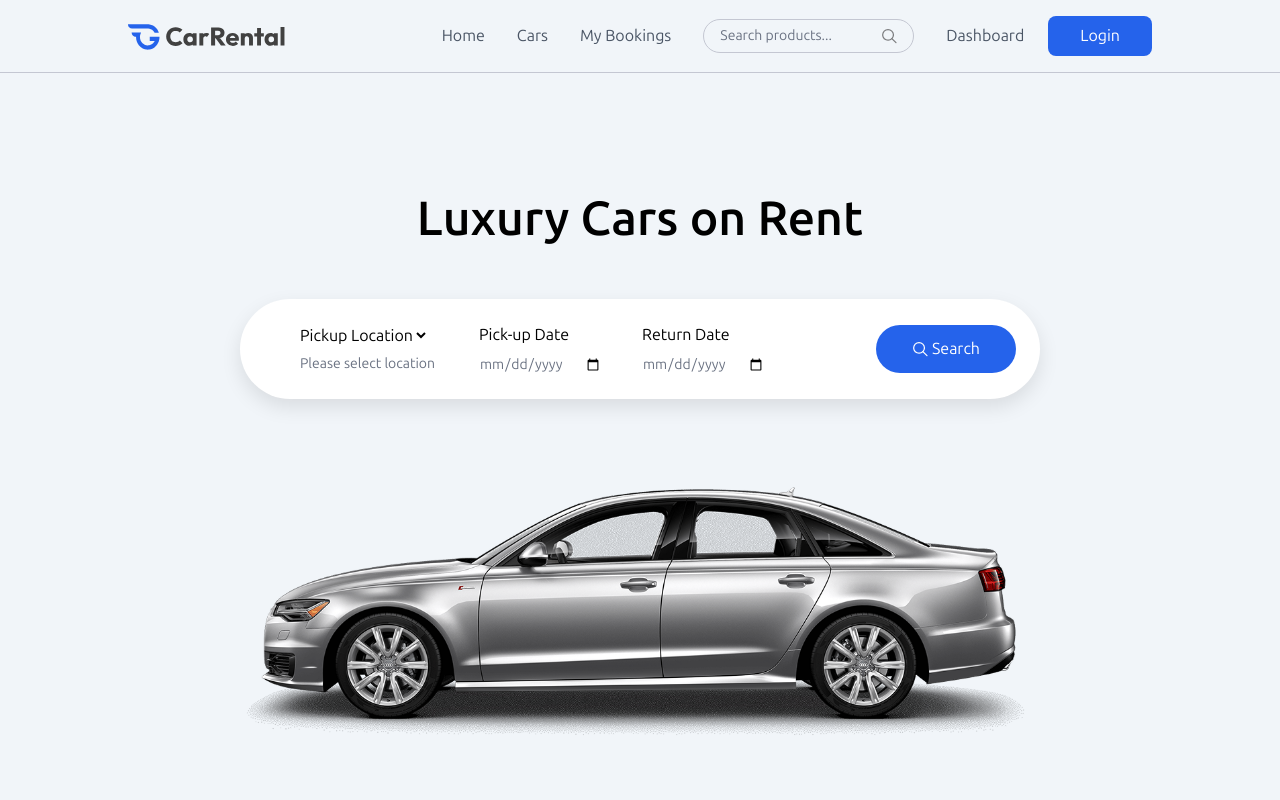
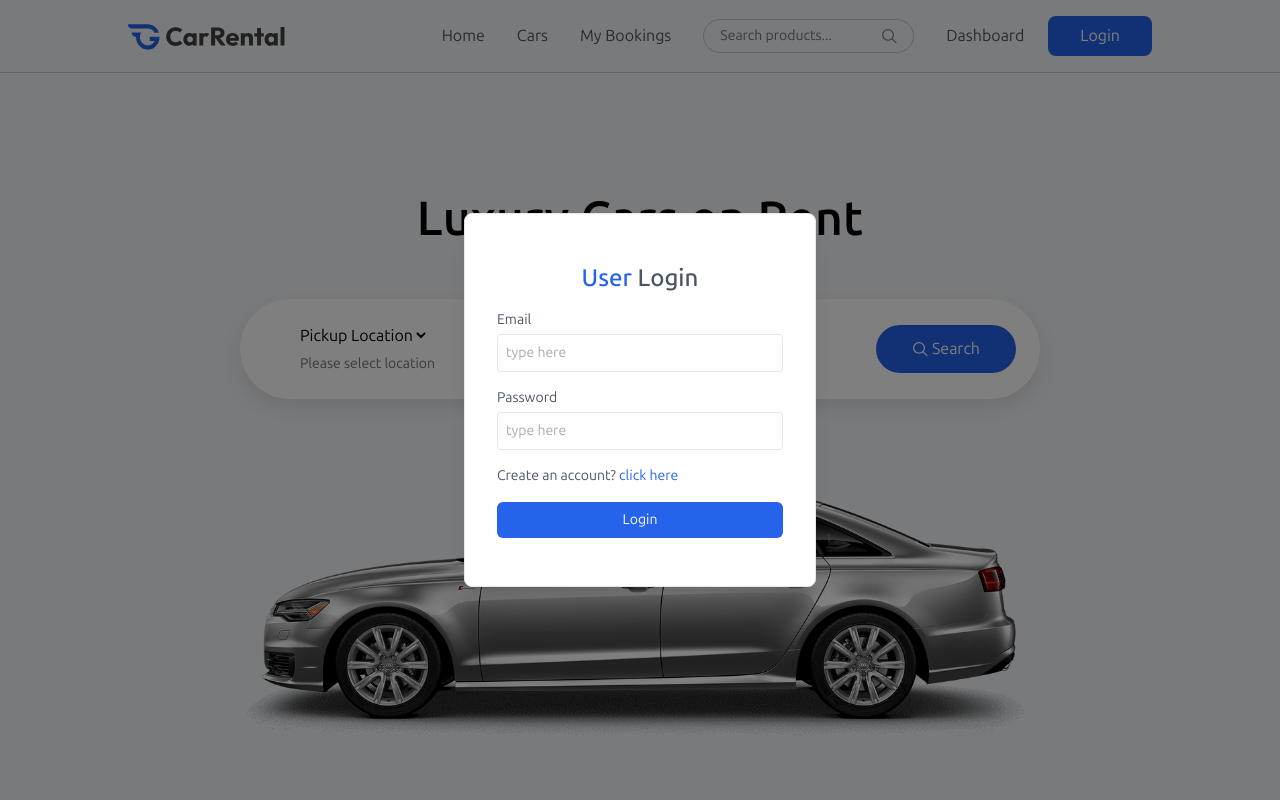
Before and after one commit to Codingtech390/Car-Rental-Coding-Tech, a React (Vite) app in the folder client/: page / in a window 1280 px wide. Both pictures are taken after a click on the button "Login". Shown: the top 800 px of the page. Built offline with nearby package versions, Linux system fonts and the light colour scheme.

Commit message:
Added Login component and integrated it into App for user authentication. With this frontend is complete. Next is backend.

```diff
--- a/client/src/App.jsx
+++ b/client/src/App.jsx
@@ -8,10 +8,10 @@
 import Footer from "./components/Footer";
 import Layout from "./pages/owner/Layout";
 import Dashboard from "./pages/owner/Dashboard";
-import AddCar from "./pages/owner/AddCar"
-import ManageCars from "./pages/owner/ManageCars"
-import ManageBookings from "./pages/owner/ManageBookings"
-
+import AddCar from "./pages/owner/AddCar";
+import ManageCars from "./pages/owner/ManageCars";
+import ManageBookings from "./pages/owner/ManageBookings";
+import Login from "./components/Login";
 
 const App = () => {
   const [showLogin, setShowLogin] = useState(false);
@@ -19,7 +19,9 @@
 
   return (
     <>
-      {!isOwnerPath && <Navbar setShowLogin={setShowLogin} />}
+      {showLogin && <Login setShowLogin={setShowLogin} />}
+
+        {!isOwnerPath && <Navbar setShowLogin={setShowLogin} />}
 
       <Routes>
         <Route path="/" element={<Home />} />
--- /dev/null
+++ b/client/src/components/Login.jsx
@@ -0,0 +1,91 @@
+import React from "react";
+
+const Login = ({ setShowLogin }) => {
+  const [state, setState] = React.useState("login");
+  const [name, setName] = React.useState("");
+  const [email, setEmail] = React.useState("");
+  const [password, setPassword] = React.useState("");
+
+  const onSubmitHandler = async (e) => {
+    e.preventDefault();
+  };
+
+  return (
+    <div
+      onClick={() => setShowLogin(false)}
+      className="fixed top-0 bottom-0 left-0 right-0 z-100 flex items-center text-sm text-gray-600 bg-black/50"
+    >
+      <form
+        onClick={(e) => e.stopPropagation()}
+        onSubmit={onSubmitHandler}
+        className="flex flex-col gap-4 m-auto items-start p-8 py-12 w-80 sm:w-[352px] rounded-lg shadow-xl border border-gray-200 bg-white"
+      >
+        <p className="text-2xl font-medium m-auto">
+          <span className="text-primary">User</span>{" "}
+          {state === "login" ? "Login" : "Sign Up"}
+        </p>
+        {state === "register" && (
+          <div className="w-full">
+            <p>Name</p>
+            <input
+              onChange={(e) => setName(e.target.value)}
+              value={name}
+              placeholder="type here"
+              className="border border-gray-200 rounded w-full p-2 mt-1 outline-primary"
+              type="text"
+              required
+            />
+          </div>
+        )}
+        <div className="w-full ">
+          <p>Email</p>
+          <input
+            onChange={(e) => setEmail(e.target.value)}
+            value={email}
+            placeholder="type here"
+            className="border border-gray-200 rounded w-full p-2 mt-1 outline-primary"
+            type="email"
+            required
+          />
+        </div>
+        <div className="w-full ">
+          <p>Password</p>
+          <input
+            onChange={(e) => setPassword(e.target.value)}
+            value={password}
+            placeholder="type here"
+            className="border border-gray-200 rounded w-full p-2 mt-1 outline-primary"
+            type="password"
+            required
+          />
+        </div>
+        {state === "register" ? (
+          <p>
+            Already have account?{" "}
+            <span
+              onClick={() => setState("login")}
+              className="text-primary cursor-pointer"
+            >
+              click here
+            </span>
+          </p>
+        ) : (
+          <p>
+            Create an account?{" "}
+            <span
+              onClick={() => setState("register")}
+              className="text-primary cursor-pointer"
+            >
+              click here
+            </span>
+          </p>
+        )}
+        <button className="bg-primary hover:bg-blue-800 transition-all text-white w-full py-2 rounded-md cursor-pointer">
+          {state === "register" ? "Create Account" : "Login"}
+        </button>
+      </form>
+    </div>
+  );
+};
+
+export default Login;
```
